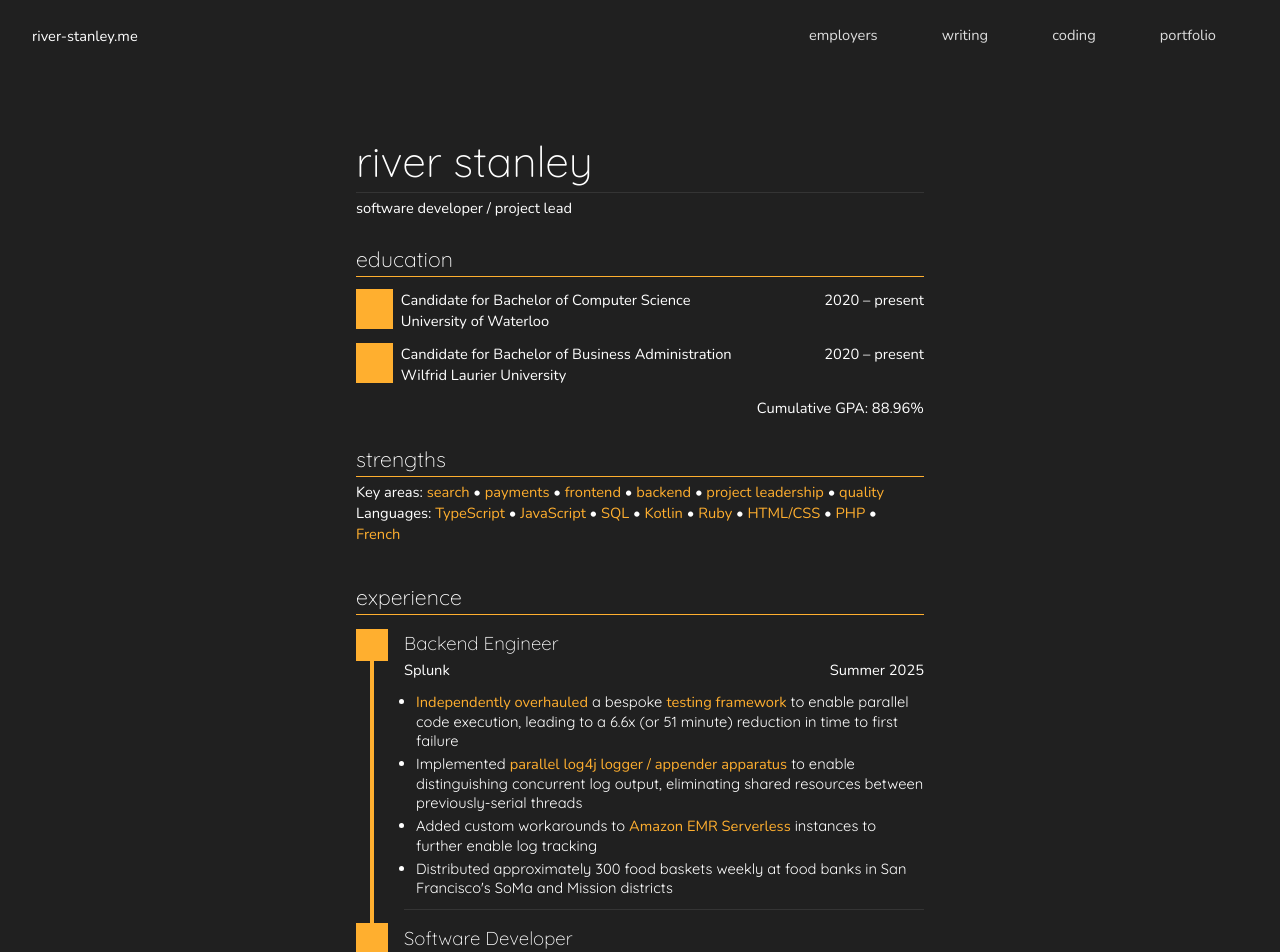
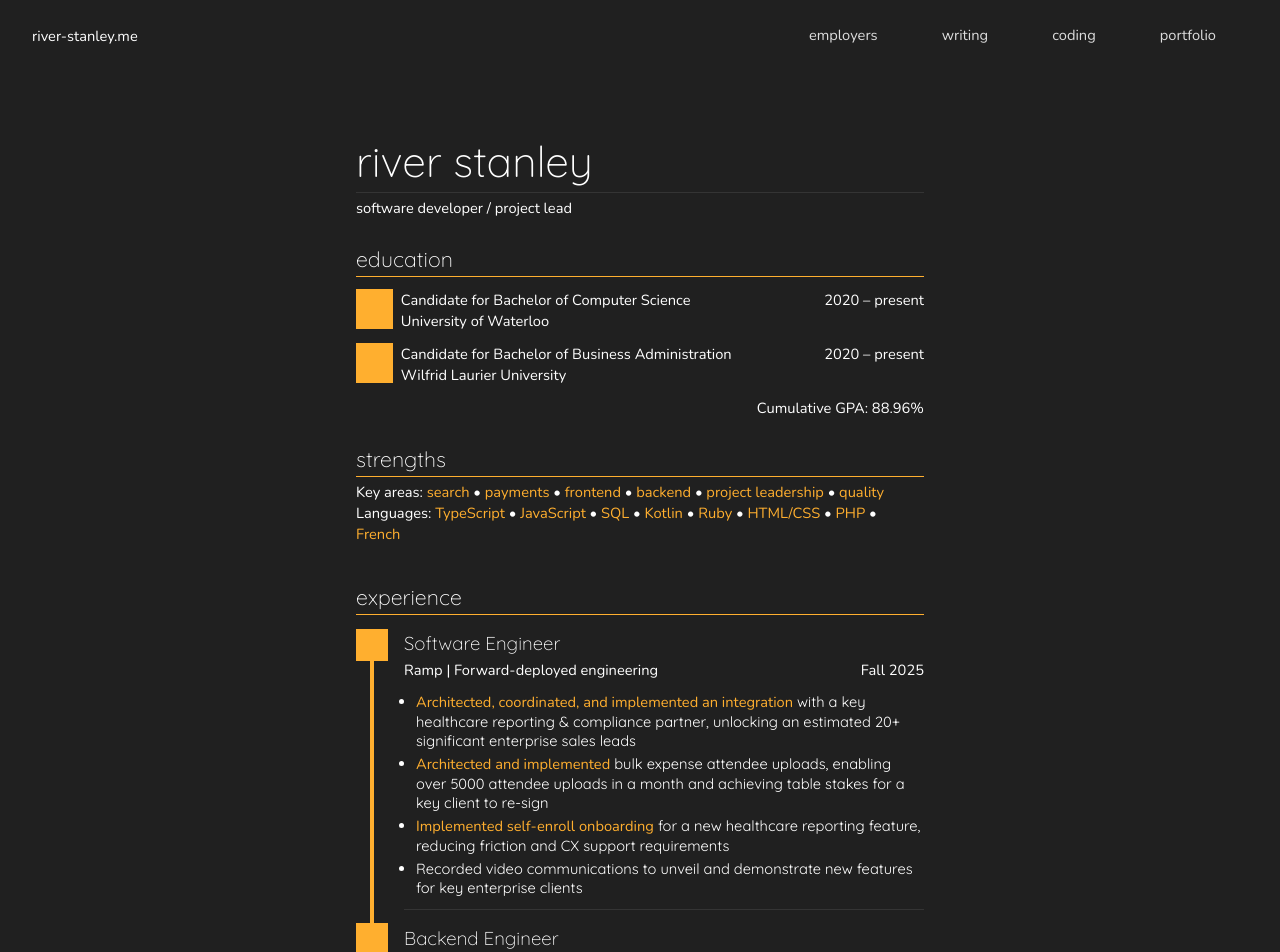
Before and after one commit to some-molasses/riverside, a Next.js app: page /resume in a window 1280 px wide. Shown: the top 952 px of the page. Built offline with nearby package versions, Linux system fonts and the light colour scheme.

Commit message:
Update xp

```diff
--- a/src/app/resume/sections/experience.tsx
+++ b/src/app/resume/sections/experience.tsx
@@ -7,6 +7,34 @@ export const ExperienceSection: React.FC = () => {
     <section id="experience-section">
       <Heading2>Experience</Heading2>
       <div>
+        <ExperienceItem
+          name="Software Engineer"
+          team="Forward-deployed engineering"
+          date="Fall 2025"
+          company="Ramp"
+        >
+          <li>
+            <HL terms="project backend">
+              Architected, coordinated, and implemented an integration
+            </HL>{" "}
+            with a key healthcare reporting & compliance partner, unlocking an
+            estimated 20+ significant enterprise sales leads
+          </li>
+          <li>
+            <HL terms="project frontend">Architected and implemented</HL> bulk
+            expense attendee uploads, enabling over 5000 attendee uploads in a
+            month and achieving table stakes for a key client to re-sign
+          </li>
+          <li>
+            <HL terms="backend frontend">Implemented self-enroll onboarding</HL>{" "}
+            for a new healthcare reporting feature, reducing friction and CX
+            support requirements
+          </li>
+          <li>
+            Recorded video communications to unveil and demonstrate new features
+            for key enterprise clients
+          </li>
+        </ExperienceItem>
         <ExperienceItem
           name="Backend Engineer"
           team="Lake House"
@@ -227,7 +255,7 @@ const ExperienceItem: React.FC<{
   date: string;
   company: string;
   children: React.ReactNode;
-}> = ({ name, date, company, children }) => {
+}> = ({ name, team, date, company, children }) => {
   return (
     <div className="experience-item">
       <div className="item-left">
@@ -236,7 +264,11 @@ const ExperienceItem: React.FC<{
         <div className="line-bottom"></div>
       </div>
       <div className="item-right">
-        <ItemTitle title={name} bottomLeft={company} bottomRight={date} />
+        <ItemTitle
+          title={name}
+          bottomLeft={[company, team].filter(Boolean).join(" | ")}
+          bottomRight={date}
+        />
         <div className="description">
           <ul>{children}</ul>
         </div>
```
